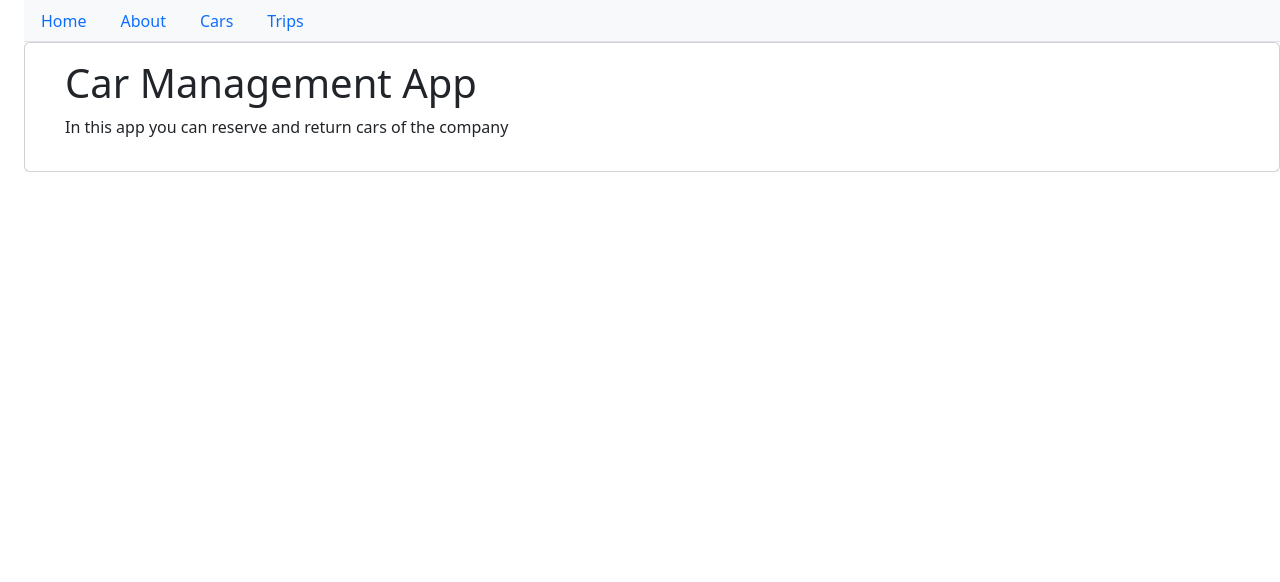
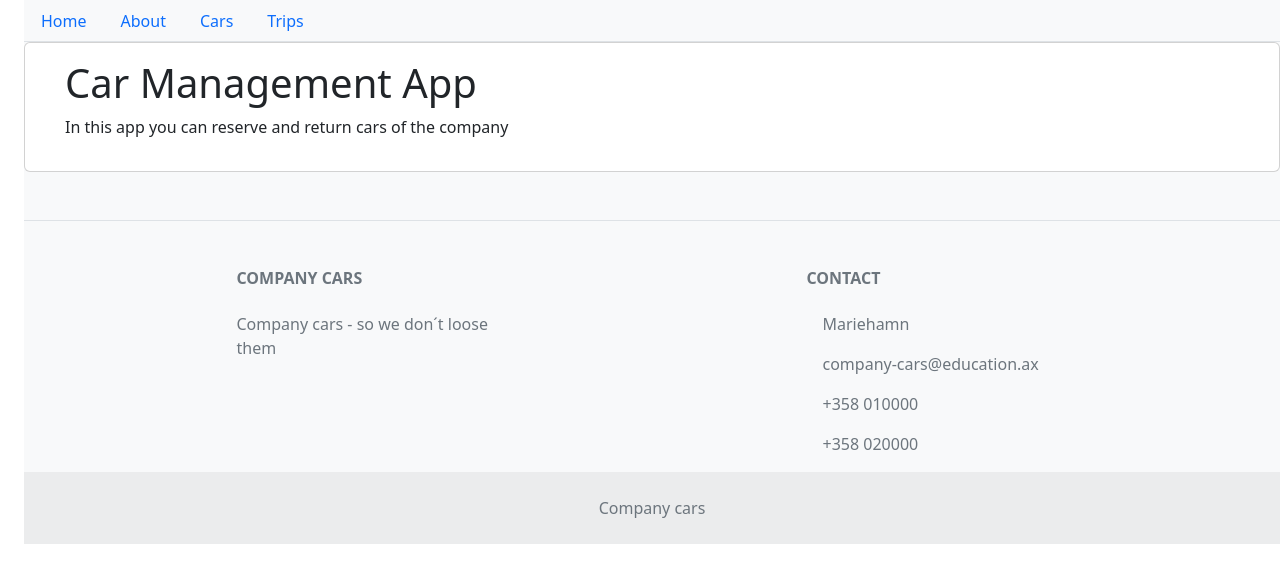
Before and after one commit to annsofilen/Company-cars-novia, a Vue app in the folder frontend/: page / in a window 1280 px wide. Shown: the top 582 px of the page. Built offline with nearby package versions, Linux system fonts and the light colour scheme.

Commit message:
add footer

```diff
--- a/frontend/src/App.vue
+++ b/frontend/src/App.vue
@@ -8,6 +8,48 @@
     </ul>
 
     <router-view />
+    <!-- Footer -->
+<footer class="text-center text-lg-start bg-light text-muted">
+
+  <section class="d-flex justify-content-center justify-content-lg-between p-4 border-bottom">
+
+
+
+  </section>
+
+  <section class="">
+    <div class="container text-center text-md-start mt-5">
+
+      <div class="row mt-3">
+        <div class="col-md-3 col-lg-4 col-xl-3 mx-auto mb-4">
+
+          <h6 class="text-uppercase fw-bold mb-4">
+            Company cars
+          </h6>
+          <p>
+            Company cars -  so we don´t loose them
+          </p>
+        </div>
+
+        <div class="col-md-4 col-lg-3 col-xl-3 mx-auto mb-md-0 mb-4">
+
+          <h6 class="text-uppercase fw-bold mb-4">Contact</h6>
+          <p><i class="fas fa-home me-3"></i> Mariehamn</p>
+          <p>
+            <i class="fas fa-envelope me-3"></i>
+            company-cars@education.ax
+          </p>
+          <p><i class="fas fa-phone me-3"></i> +358 010000</p>
+          <p><i class="fas fa-print me-3"></i> +358 020000</p>
+        </div>
+      </div>
+    </div>
+  </section>
+
+  <div class="text-center p-4" style="background-color: rgba(0, 0, 0, 0.05);">
+   Company cars
+  </div>
+</footer>
   </div>
 </template>
 
```
